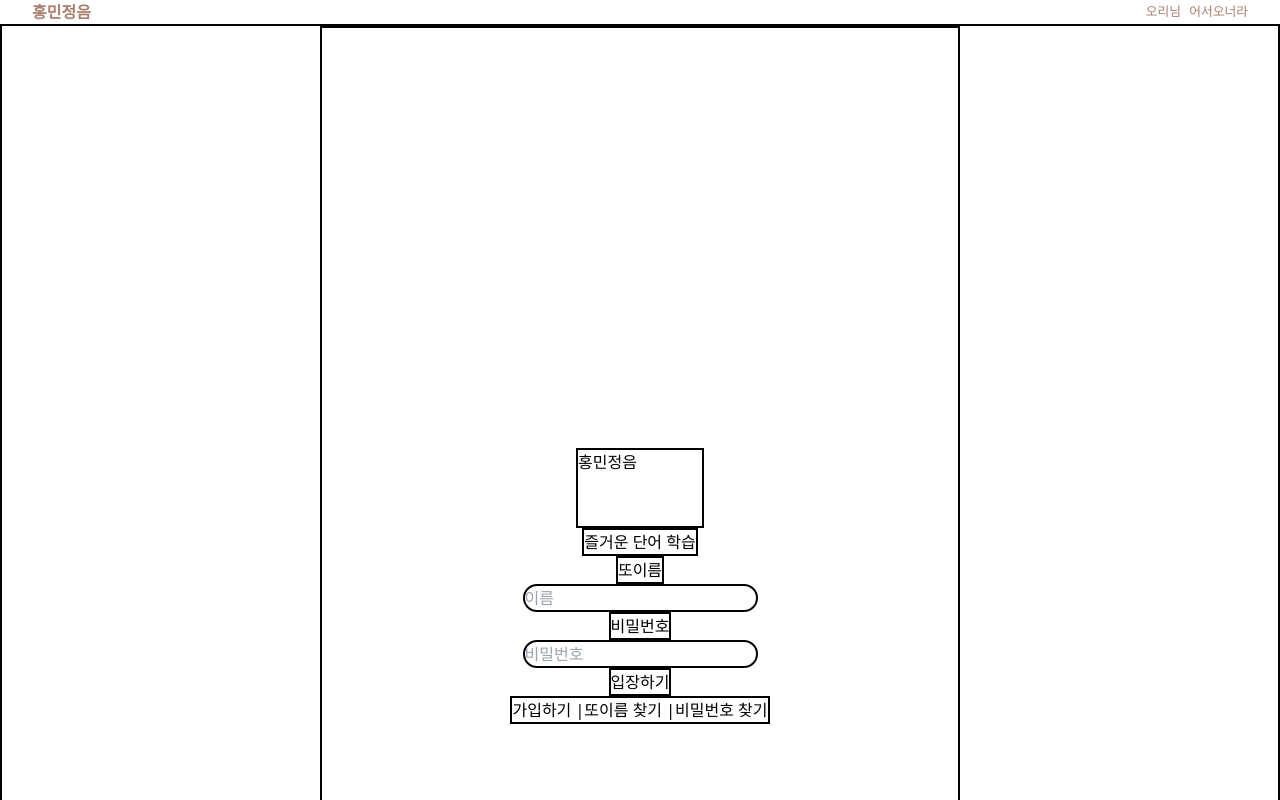
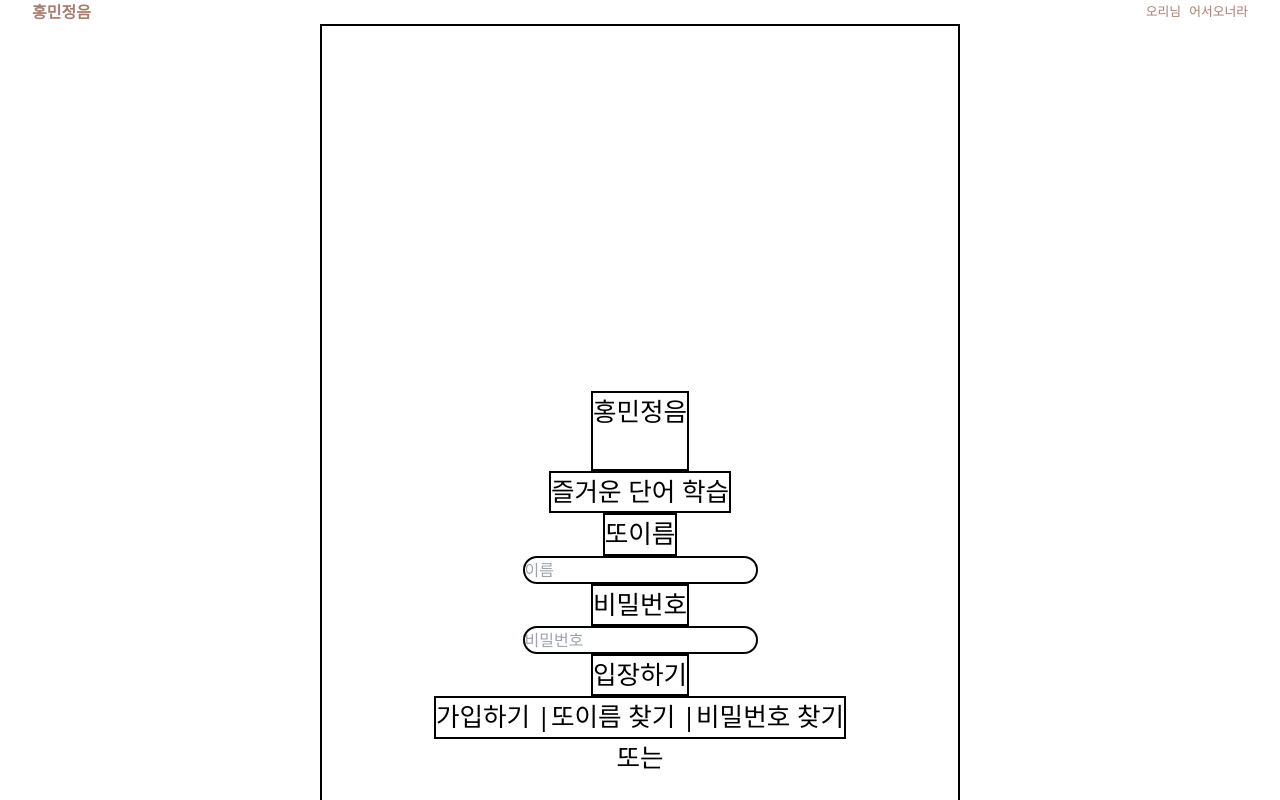
Before and after one commit to aemong22/HMJE, a React (Create React App) app in the folder front-server/: page /login in a window 1280 px wide. Shown: the top 800 px of the page. Built offline with nearby package versions, Linux system fonts and the light colour scheme.

Commit message:
Feat : 추가 기준 사이즈

```diff
--- a/front-server/src/Components/Login/Login.tsx
+++ b/front-server/src/Components/Login/Login.tsx
@@ -7,6 +7,13 @@ function Login(): JSX.Element {
   type input = string | undefined;
   const [Id, setId] = useState<input>();
   const [Password, setPassword] = useState<input>();
+
+  const TextSize: number = 3; //가입하기 32 기준
+  const defaultnum: number = 25;
+  const HongSize: number = (TextSize * 60) / defaultnum;
+  const TitleSize: number = (TextSize * 25) / defaultnum;
+  const EnterSize: number = (TextSize * 32) / defaultnum;
+  const SmallSize: number = (TextSize * 16) / defaultnum;
 
   const ChangeId = (event: any) => {
     // console.log(event.target.value);
@@ -21,34 +28,56 @@ function Login(): JSX.Element {
       <div className="flex flex-col h-screen w-screen ">
         <Navbar />
         {/* 로그인 창 */}
-        <div className="flex flex-col items-center border-2 border-black">
+        <div className="flex flex-col items-center">
           {/* 로그인 둥근거 */}
-          {/* sm:  md:  lg:  xl:  2xl: */}
           <div className="flex flex-col grow items-center justify-center border-2 h-[70rem] w-[60rem] border-black sm:w-[5rem]  md:w-[10rem]  lg:w-[20rem]  xl:w-[40rem]  2xl:w-[60rem] ">
-            <div className="border-2 border-black h-[5rem] sm:w-[2rem] md:w-[8rem]">
+            <div
+              className={`border-2 border-black h-[5rem] text-[1rem] sm:text-[1rem] md:text-[1.6rem] lg:text-[${HongSize}rem]`}
+            >
               홍민정음
             </div>
-            <div className="border-2 border-black sm:  md:  lg:  xl:  2xl:  ">
+            <div
+              className={`border-2 border-black text-[1rem] sm:text-[1rem] md:text-[1.6rem] lg:text-[${TextSize}rem]`}
+            >
               즐거운 단어 학습
             </div>
-            <div className="border-2 border-black">또이름</div>
+            <div
+              className={`border-2 border-black text-[1rem] sm:text-[1rem] md:text-[1.6rem] lg:text-[${TitleSize}rem]`}
+            >
+              또이름
+            </div>
             <input
               className="border-black border-2 rounded-[3rem]"
               onChange={ChangeId}
               placeholder="이름"
             />
-            <div className="border-2 border-black">비밀번호</div>
+            <div
+              className={`border-2 border-black text-[1rem] sm:text-[1rem] md:text-[1.6rem] lg:text-[${TitleSize}rem]`}
+            >
+              비밀번호
+            </div>
             <input
               className="border-black border-2 rounded-[3rem]"
               onChange={ChangePassword}
               placeholder="비밀번호"
             />
-            <div className="cursor-pointer border-2 border-black">입장하기</div>
+            <div
+              className={`cursor-pointer border-2 border-black text-[1rem] sm:text-[1rem] md:text-[1.6rem] lg:text-[${EnterSize}rem]`}
+            >
+              입장하기
+            </div>
 
-            <div className="flex felx-row border-2 border-black">
+            <div
+              className={`flex felx-row border-2 border-black text-[1rem] sm:text-[1rem] md:text-[1.6rem] lg:text-[${SmallSize}rem]`}
+            >
               <div className=" cursor-pointer">가입하기 | </div>
               <div className=" cursor-pointer">또이름 찾기 | </div>
               <div className=" cursor-pointer">비밀번호 찾기</div>
+            </div>
+            <div
+              className={`text-[1rem] sm:text-[1rem] md:text-[1.6rem] lg:text-[${SmallSize}rem]`}
+            >
+              또는
             </div>
           </div>
         </div>
```
